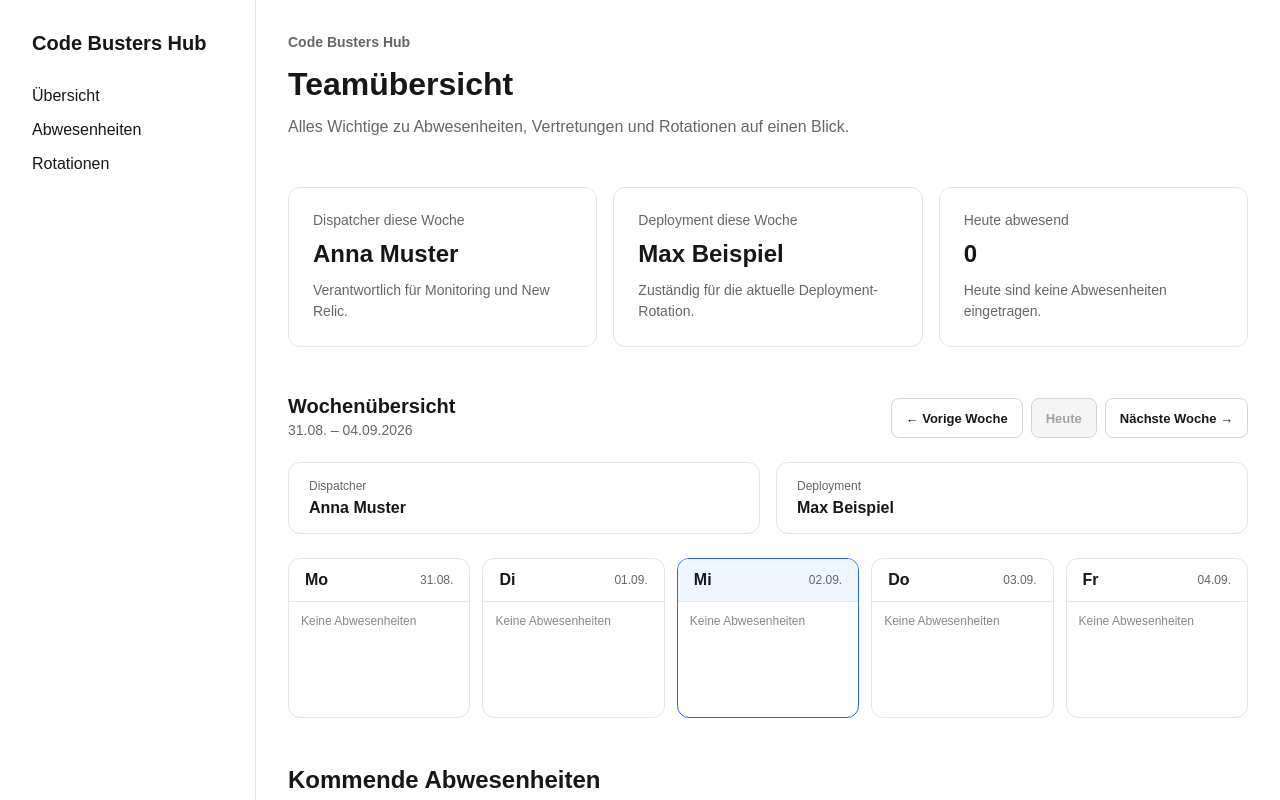
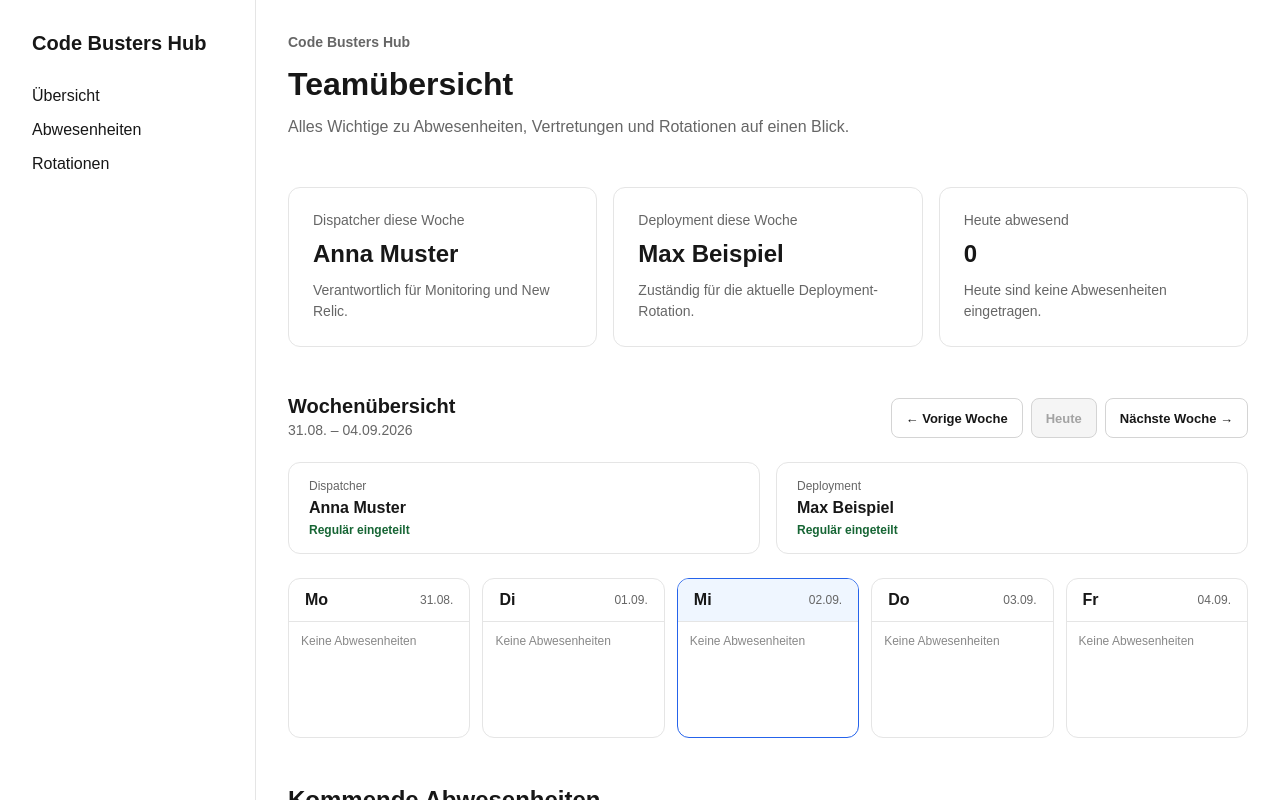
Before and after one commit to ZeShohei/code-busters-hub, a Next.js app: page / in a window 1280 px wide. Shown: the top 800 px of the page. Built offline with nearby package versions, Linux system fonts and the light colour scheme.

Commit message:
feat: Rotationsstatus und Vertretungen eindeutig darstellen

```diff
--- a/src/features/rotations/utils.ts
+++ b/src/features/rotations/utils.ts
@@ -1,6 +1,7 @@
 import type {
   Absence,
   RotationAssignment,
+  RotationResolution,
   Substitution,
   TeamMember,
 } from "@/types/team";
@@ -60,6 +61,38 @@ export const getEffectiveRotationTeamMemberId = (
   const substitution = getRotationSubstitution(rotation, substitutions);
 
   return substitution?.substituteTeamMemberId ?? rotation.teamMemberId;
+};
+
+export const resolveRotation = (
+  rotation: RotationAssignment,
+  absences: Absence[],
+  substitutions: Substitution[],
+): RotationResolution => {
+  const absence = getRotationAbsence(rotation, absences);
+
+  if (!absence) {
+    return {
+      status: "regular",
+      assignedTeamMemberId: rotation.teamMemberId,
+      effectiveTeamMemberId: rotation.teamMemberId,
+    };
+  }
+
+  const substitution = getRotationSubstitution(rotation, substitutions);
+
+  if (!substitution) {
+    return {
+      status: "uncovered",
+      assignedTeamMemberId: rotation.teamMemberId,
+      effectiveTeamMemberId: rotation.teamMemberId,
+    };
+  }
+
+  return {
+    status: "substitution",
+    assignedTeamMemberId: rotation.teamMemberId,
+    effectiveTeamMemberId: substitution.substituteTeamMemberId,
+  };
 };
 
 const parseDate = (dateString: string) => {
--- a/src/features/weekOverview/WeekOverview.module.css
+++ b/src/features/weekOverview/WeekOverview.module.css
@@ -190,6 +190,24 @@
     font-size: 0.75rem;
 }
 
+.regular {
+    color: #166534 !important;
+    font-size: 0.75rem !important;
+    font-weight: 600;
+}
+
+.substitution {
+    color: #1d4ed8 !important;
+    font-size: 0.75rem !important;
+    font-weight: 600;
+}
+
+.warning {
+    color: #b45309 !important;
+    font-size: 0.75rem !important;
+    font-weight: 600;
+}
+
 @media (max-width: 64rem) {
     .header {
         align-items: flex-start;
--- a/src/features/weekOverview/WeekOverview.tsx
+++ b/src/features/weekOverview/WeekOverview.tsx
@@ -9,7 +9,7 @@ import type {
   TeamMember,
 } from "@/types/team";
 
-import { getEffectiveRotationTeamMemberId } from "@/features/rotations/utils";
+import { resolveRotation } from "@/features/rotations/utils";
 import { getTeamMemberName } from "@/features/team/utils";
 
 import {
@@ -57,20 +57,12 @@ export const WeekOverview = ({
 
   const currentDeployment = getCurrentRotation(deploymentRotations, monday);
 
-  const effectiveDispatcherTeamMemberId = currentDispatcher
-    ? getEffectiveRotationTeamMemberId(
-        currentDispatcher,
-        absences,
-        substitutions,
-      )
+  const dispatcherResolution = currentDispatcher
+    ? resolveRotation(currentDispatcher, absences, substitutions)
     : undefined;
 
-  const effectiveDeploymentTeamMemberId = currentDeployment
-    ? getEffectiveRotationTeamMemberId(
-        currentDeployment,
-        absences,
-        substitutions,
-      )
+  const deploymentResolution = currentDeployment
+    ? resolveRotation(currentDeployment, absences, substitutions)
     : undefined;
 
   const handlePreviousWeek = () => {
@@ -131,20 +123,66 @@ export const WeekOverview = ({
           <span>Dispatcher</span>
 
           <strong>
-            {effectiveDispatcherTeamMemberId
-              ? getTeamMemberName(effectiveDispatcherTeamMemberId, teamMembers)
+            {dispatcherResolution
+              ? getTeamMemberName(
+                  dispatcherResolution.effectiveTeamMemberId,
+                  teamMembers,
+                )
               : "Nicht eingeteilt"}
           </strong>
+
+          {dispatcherResolution?.status === "regular" && (
+            <span className={styles.regular}>Regulär eingeteilt</span>
+          )}
+
+          {dispatcherResolution?.status === "substitution" && (
+            <span className={styles.substitution}>
+              Vertretung für{" "}
+              {getTeamMemberName(
+                dispatcherResolution.assignedTeamMemberId,
+                teamMembers,
+              )}
+            </span>
+          )}
+
+          {dispatcherResolution?.status === "uncovered" && (
+            <span className={styles.warning}>
+              Abwesend – keine Vertretung eingetragen
+            </span>
+          )}
         </article>
 
         <article className={styles.rotation}>
           <span>Deployment</span>
 
           <strong>
-            {effectiveDeploymentTeamMemberId
-              ? getTeamMemberName(effectiveDeploymentTeamMemberId, teamMembers)
+            {deploymentResolution
+              ? getTeamMemberName(
+                  deploymentResolution.effectiveTeamMemberId,
+                  teamMembers,
+                )
               : "Nicht eingeteilt"}
           </strong>
+
+          {deploymentResolution?.status === "regular" && (
+            <span className={styles.regular}>Regulär eingeteilt</span>
+          )}
+
+          {deploymentResolution?.status === "substitution" && (
+            <span className={styles.substitution}>
+              Vertretung für{" "}
+              {getTeamMemberName(
+                deploymentResolution.assignedTeamMemberId,
+                teamMembers,
+              )}
+            </span>
+          )}
+
+          {deploymentResolution?.status === "uncovered" && (
+            <span className={styles.warning}>
+              Abwesend – keine Vertretung eingetragen
+            </span>
+          )}
         </article>
       </div>
 
```
Also changed, not shown: src/types/team.ts (+8 -0 lines).
